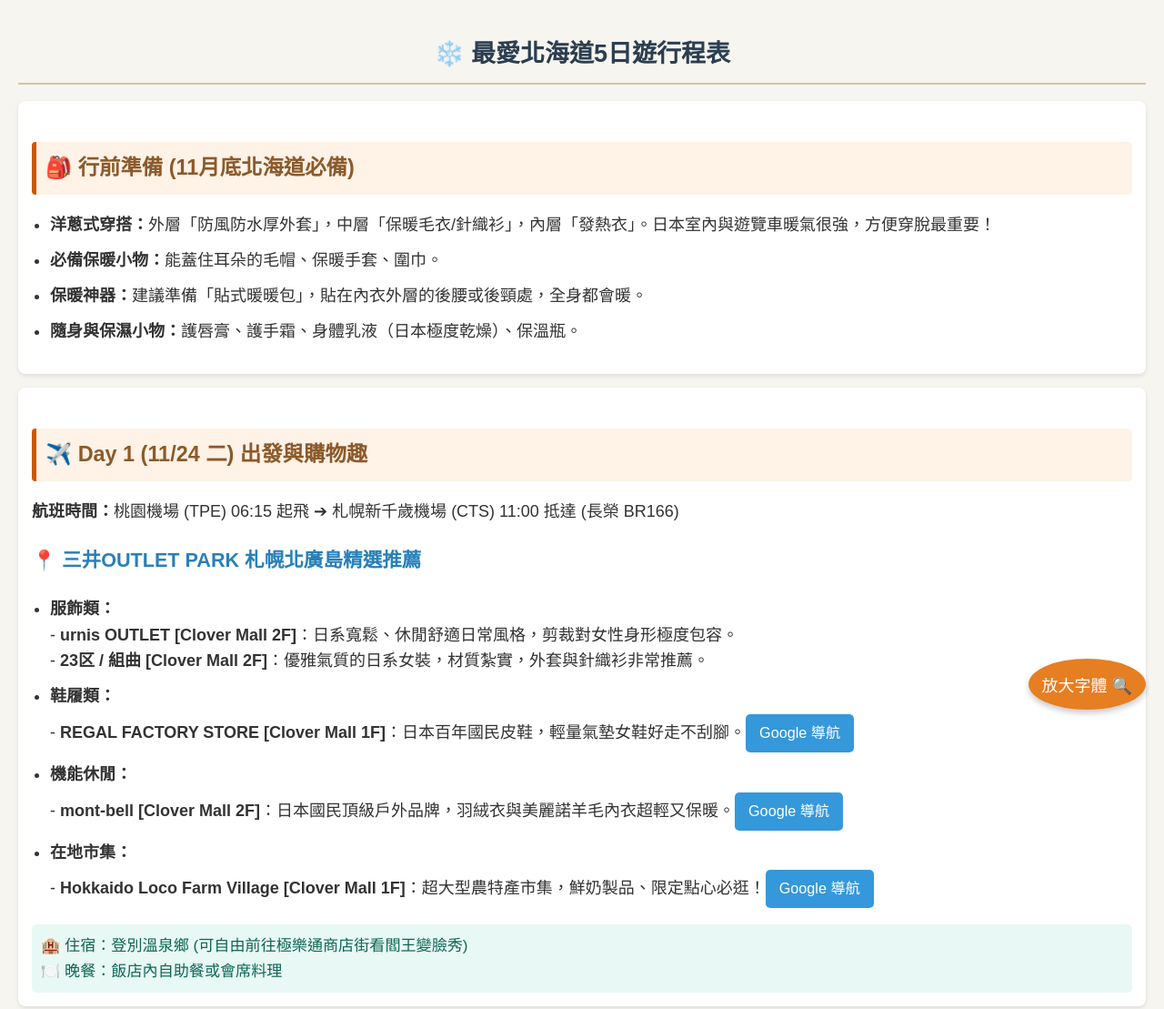
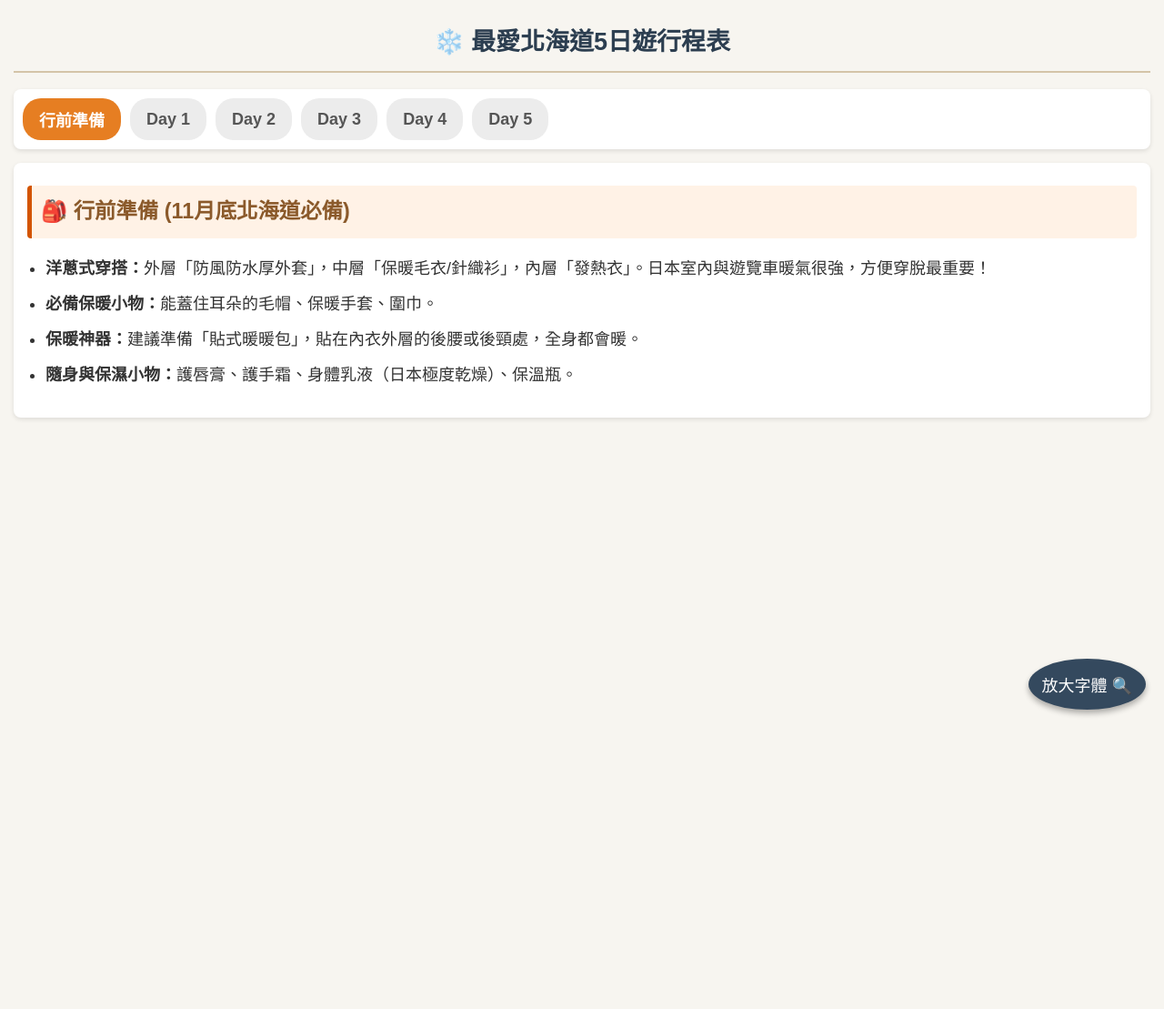
Before and after one commit to ab15172537/hokkaido-tour, a plain HTML site: page hokkaido.html in a window 1280 px wide. Shown: the top 1109 px of the page at 91% size. After the commit the page ends 800 px from the top, so only its background shows below. Drawn offline with Linux system fonts and the light colour scheme.

Commit message:
Update hokkaido.html

```diff
--- a/hokkaido.html
+++ b/hokkaido.html
@@ -5,27 +5,49 @@
 <meta name="viewport" content="width=device-width, initial-scale=1.0">
 <title>最愛北海道5日遊 (11/24出發)</title>
 <style>
-    body { font-family: 'PingFang TC', 'Heiti TC', 'Microsoft JhengHei', sans-serif; background-color: #F7F5F0; color: #333; line-height: 1.6; margin: 0; padding: 20px; font-size: 18px; }
-    h1 { color: #2C3E50; text-align: center; border-bottom: 2px solid #D4C4A8; padding-bottom: 10px; font-size: 1.5em; }
-    h2 { color: #8B5A2B; background-color: #FFF2E6; padding: 10px; border-left: 5px solid #D35400; border-radius: 4px; font-size: 1.3em; margin-top: 30px; }
+    body { font-family: 'PingFang TC', 'Heiti TC', 'Microsoft JhengHei', sans-serif; background-color: #F7F5F0; color: #333; line-height: 1.6; margin: 0; padding: 15px; font-size: 18px; }
+    h1 { color: #2C3E50; text-align: center; border-bottom: 2px solid #D4C4A8; padding-bottom: 10px; font-size: 1.5em; margin-top: 10px; }
+    h2 { color: #8B5A2B; background-color: #FFF2E6; padding: 10px; border-left: 5px solid #D35400; border-radius: 4px; font-size: 1.3em; margin-top: 10px; }
     h3 { color: #2980B9; font-size: 1.2em; }
-    .card { background: #FFF; padding: 15px; border-radius: 8px; box-shadow: 0 2px 5px rgba(0,0,0,0.1); margin-bottom: 15px; }
+
+    /* 頂部切換按鈕區塊 */
+    .tabs { display: flex; overflow-x: auto; margin-bottom: 15px; background: #fff; border-radius: 8px; box-shadow: 0 2px 5px rgba(0,0,0,0.1); padding: 10px; white-space: nowrap; -webkit-overflow-scrolling: touch; }
+    .tab-btn { background: #ECECEC; border: none; padding: 10px 18px; margin-right: 10px; border-radius: 20px; cursor: pointer; font-size: 1em; color: #555; transition: 0.3s; font-weight: bold; }
+    .tab-btn:hover { background: #D4C4A8; }
+    .tab-btn.active { background: #E67E22; color: #FFF; }
+
+    /* 內容區塊 */
+    .tab-content { display: none; background: #FFF; padding: 15px; border-radius: 8px; box-shadow: 0 2px 5px rgba(0,0,0,0.1); animation: fadeIn 0.4s; }
+    .tab-content.active { display: block; }
+    @keyframes fadeIn { from { opacity: 0; } to { opacity: 1; } }
+
     .warning { background: #FFE0E0; border: 2px solid #E74C3C; padding: 15px; border-radius: 8px; color: #C0392B; font-weight: bold; margin-bottom: 15px; }
     .btn { display: inline-block; background: #3498DB; color: #FFF; padding: 8px 15px; text-decoration: none; border-radius: 5px; font-size: 0.9em; margin-top: 5px; }
     .btn:hover { background: #2980B9; }
     ul { padding-left: 20px; }
     li { margin-bottom: 10px; }
-    .meal-stay { background: #E8F8F5; padding: 10px; border-radius: 5px; font-size: 0.95em; color: #0E6655; margin-top: 15px; }
+    .meal-stay { background: #E8F8F5; padding: 10px; border-radius: 5px; font-size: 0.95em; color: #0E6655; margin-top: 15px; border-left: 4px solid #1ABC9C; }
 
     /* 字體放大按鈕 */
-    #zoom-btn { position: fixed; bottom: 20px; right: 20px; background: #E67E22; color: #FFF; border: none; padding: 15px; border-radius: 50%; font-size: 18px; cursor: pointer; box-shadow: 0 4px 6px rgba(0,0,0,0.2); }
+    #zoom-btn { position: fixed; bottom: 20px; right: 20px; background: #34495E; color: #FFF; border: none; padding: 15px; border-radius: 50%; font-size: 18px; cursor: pointer; box-shadow: 0 4px 6px rgba(0,0,0,0.3); z-index: 1000; }
 </style>
 </head>
 <body>
 
 <h1>❄️ 最愛北海道5日遊行程表</h1>
 
-<div class="card">
+<!-- 按鈕區 -->
+<div class="tabs">
+    <button class="tab-btn active" onclick="openTab(event, 'prep')">行前準備</button>
+    <button class="tab-btn" onclick="openTab(event, 'day1')">Day 1</button>
+    <button class="tab-btn" onclick="openTab(event, 'day2')">Day 2</button>
+    <button class="tab-btn" onclick="openTab(event, 'day3')">Day 3</button>
+    <button class="tab-btn" onclick="openTab(event, 'day4')">Day 4</button>
+    <button class="tab-btn" onclick="openTab(event, 'day5')">Day 5</button>
+</div>
+
+<!-- 行前準備 -->
+<div id="prep" class="tab-content active">
     <h2>🎒 行前準備 (11月底北海道必備)</h2>
     <ul>
         <li><strong>洋蔥式穿搭：</strong>外層「防風防水厚外套」，中層「保暖毛衣/針織衫」，內層「發熱衣」。日本室內與遊覽車暖氣很強，方便穿脫最重要！</li>
@@ -35,7 +57,8 @@
     </ul>
 </div>
 
-<div class="card">
+<!-- Day 1 -->
+<div id="day1" class="tab-content">
     <h2>✈️ Day 1 (11/24 二) 出發與購物趣</h2>
     <p><strong>航班時間：</strong>桃園機場 (TPE) 06:15 起飛 ➔ 札幌新千歲機場 (CTS) 11:00 抵達 (長榮 BR166)</p>
     <h3>📍 三井OUTLET PARK 札幌北廣島精選推薦</h3>
@@ -44,11 +67,11 @@
             - <strong>urnis OUTLET [Clover Mall 2F]</strong>：日系寬鬆、休閒舒適日常風格，剪裁對女性身形極度包容。<br>
             - <strong>23区 / 組曲 [Clover Mall 2F]</strong>：優雅氣質的日系女裝，材質紮實，外套與針織衫非常推薦。</li>
         <li><strong>鞋履類：</strong><br>
-            - <strong>REGAL FACTORY STORE [Clover Mall 1F]</strong>：日本百年國民皮鞋，輕量氣墊女鞋好走不刮腳。<a href="https://maps.app.goo.gl/xxxxxx" class="btn" target="_blank">Google 導航</a></li>
+            - <strong>REGAL FACTORY STORE [Clover Mall 1F]</strong>：日本百年國民皮鞋，輕量氣墊女鞋好走不刮腳。<br><a href="https://maps.app.goo.gl/xxxxxx" class="btn" target="_blank">Google 導航</a></li>
         <li><strong>機能休閒：</strong><br>
-            - <strong>mont-bell [Clover Mall 2F]</strong>：日本國民頂級戶外品牌，羽絨衣與美麗諾羊毛內衣超輕又保暖。<a href="https://maps.app.goo.gl/xxxxxx" class="btn" target="_blank">Google 導航</a></li>
+            - <strong>mont-bell [Clover Mall 2F]</strong>：日本國民頂級戶外品牌，羽絨衣與美麗諾羊毛內衣超輕又保暖。<br><a href="https://maps.app.goo.gl/xxxxxx" class="btn" target="_blank">Google 導航</a></li>
         <li><strong>在地市集：</strong><br>
-            - <strong>Hokkaido Loco Farm Village [Clover Mall 1F]</strong>：超大型農特產市集，鮮奶製品、限定點心必逛！<a href="https://maps.app.goo.gl/xxxxxx" class="btn" target="_blank">Google 導航</a></li>
+            - <strong>Hokkaido Loco Farm Village [Clover Mall 1F]</strong>：超大型農特產市集，鮮奶製品、限定點心必逛！<br><a href="https://maps.app.goo.gl/xxxxxx" class="btn" target="_blank">Google 導航</a></li>
     </ul>
     <div class="meal-stay">
         🏨 住宿：登別溫泉鄉 (可自由前往極樂通商店街看閻王變臉秀)<br>
@@ -56,7 +79,8 @@
     </div>
 </div>
 
-<div class="card">
+<!-- Day 2 -->
+<div id="day2" class="tab-content">
     <h2>🐧 Day 2 (11/25 三) 海洋公園與百萬夜景</h2>
     <ul>
         <li><strong>尼克斯海洋公園：</strong>夢幻水晶塔水槽，<strong>企鵝遊街時間約為 11:00 及 14:15</strong>（請依現場廣播為準），企鵝搖搖晃晃非常可愛！</li>
@@ -74,7 +98,8 @@
     </div>
 </div>
 
-<div class="card">
+<!-- Day 3 -->
+<div id="day3" class="tab-content">
     <h2>🦀 Day 3 (11/26 四) 朝市海鮮與洞爺湖點燈</h2>
     <ul>
         <li><strong>函館朝市：</strong>發放代金 1500 日幣。推薦名店：<br>
@@ -92,7 +117,8 @@
     </div>
 </div>
 
-<div class="card">
+<!-- Day 4 -->
+<div id="day4" class="tab-content">
     <h2>❄️ Day 4 (11/27 五) 浪漫小樽與札幌燈節</h2>
     <ul>
         <li><strong>小樽運河 & 北一硝子館：</strong>漫步浪漫運河與玻璃工藝館。</li>
@@ -110,7 +136,8 @@
     </div>
 </div>
 
-<div class="card">
+<!-- Day 5 -->
+<div id="day5" class="tab-content">
     <h2>⛩️ Day 5 (11/28 六) 神宮參拜與滿載而歸</h2>
     <ul>
         <li><strong>北海道神宮：</strong>古木參天，氣氛莊嚴，可購買精美御守保佑平安健康。</li>
@@ -125,6 +152,22 @@
 <button id="zoom-btn" onclick="toggleZoom()">放大字體 🔍</button>
 
 <script>
+    // 切換分頁功能
+    function openTab(evt, tabName) {
+        var i, tabcontent, tablinks;
+        tabcontent = document.getElementsByClassName("tab-content");
+        for (i = 0; i < tabcontent.length; i++) {
+            tabcontent[i].style.display = "none";
+        }
+        tablinks = document.getElementsByClassName("tab-btn");
+        for (i = 0; i < tablinks.length; i++) {
+            tablinks[i].className = tablinks[i].className.replace(" active", "");
+        }
+        document.getElementById(tabName).style.display = "block";
+        evt.currentTarget.className += " active";
+    }
+
+    // 縮放字體功能
     let isZoomed = false;
     function toggleZoom() {
         if (!isZoomed) {
```
